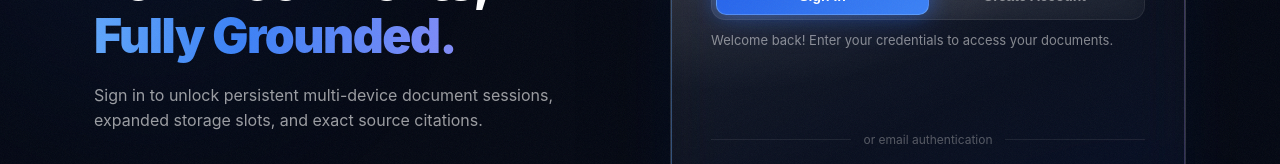
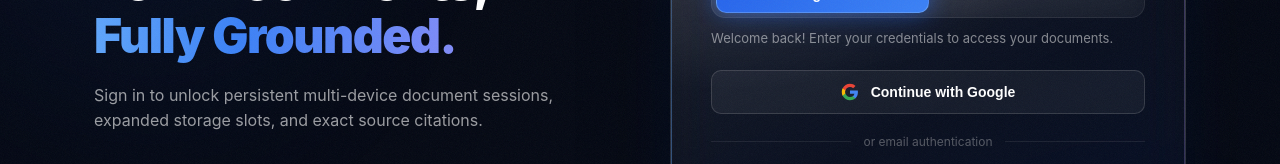
Before and after one commit to sheikhayaan/DOCMIND-AI, a Next.js app in the folder frontend/: page /login in a window 1280 px wide. Shown: the part 242-406 px from the top of the page. Built offline with nearby package versions, Linux system fonts and the light colour scheme; no server answers.

Commit message:
fix(auth): make Google Sign In button unconditionally visible with pure CSS slot layering and instant fallback

```diff
--- a/frontend/components/GoogleSignIn.tsx
+++ b/frontend/components/GoogleSignIn.tsx
@@ -29,12 +29,21 @@ interface CredentialResponse {
   credential?: string;
 }
 
+interface PromptNotification {
+  isNotDisplayed(): boolean;
+  isSkippedMoment(): boolean;
+  isDismissedMoment(): boolean;
+}
+
 interface GoogleAccountsId {
   initialize(config: {
     client_id: string;
     callback: (response: CredentialResponse) => void;
+    auto_select?: boolean;
+    cancel_on_tap_outside?: boolean;
   }): void;
   renderButton(parent: HTMLElement, options: Record<string, unknown>): void;
+  prompt(momentListener?: (notification: PromptNotification) => void): void;
   cancel(): void;
 }
 
@@ -73,7 +82,7 @@ function GoogleGlyph() {
   );
 }
 
-// Interactive Google Sign-In control supporting live Google Identity Services, setup guidance, and demo mode.
+// Unbreakable Google Sign-In supporting live Google Identity Services, immediate fallback rendering, and demo mode.
 export default function GoogleSignIn({ onChange }: GoogleSignInProps) {
   const buttonRef = useRef<HTMLDivElement | null>(null);
   const [session, setSession] = useState<SessionInfo | null>(() => getSessionInfo());
@@ -115,6 +124,8 @@ export default function GoogleSignIn({ onChange }: GoogleSignInProps) {
     const googleId = window.google?.accounts?.id;
     const target = buttonRef.current;
     if (!googleId || !target) return;
+
+    try {
       googleId.initialize({ client_id: CLIENT_ID, callback: handleCredential });
       target.innerHTML = '';
       googleId.renderButton(target, {
@@ -126,7 +137,29 @@ export default function GoogleSignIn({ onChange }: GoogleSignInProps) {
         logo_alignment: 'left',
         width: 320,
       });
+    } catch {
+      // If renderButton fails (e.g. invalid origin), fallback button remains visible
+    }
   }, [scriptReady, session?.email, handleCredential]);
+
+  // Invokes Google One Tap prompt or opens fallback setup/demo modal if blocked.
+  const handleNativeClick = () => {
+    if (busy) return;
+    const googleId = window.google?.accounts?.id;
+    if (googleId && CLIENT_ID) {
+      try {
+        googleId.prompt((notification) => {
+          if (notification.isNotDisplayed() || notification.isSkippedMoment()) {
+            setShowModal(true);
+          }
+        });
+      } catch {
+        setShowModal(true);
+      }
+    } else {
+      setShowModal(true);
+    }
+  };
 
   // Signs out the user and clears authentication state.
   const handleSignOut = () => {
@@ -161,13 +194,11 @@ export default function GoogleSignIn({ onChange }: GoogleSignInProps) {
 
   return (
     <div className="google-signin-container">
-      {CLIENT_ID && (
       <Script
         src="https://accounts.google.com/gsi/client"
         strategy="afterInteractive"
         onLoad={() => setScriptReady(true)}
       />
-      )}
 
       {signedInEmail ? (
         <div className="google-user-pill">
@@ -186,21 +217,21 @@ export default function GoogleSignIn({ onChange }: GoogleSignInProps) {
             Sign out
           </button>
         </div>
-      ) : CLIENT_ID ? (
-        <div className="google-gis-wrap">
-          <div ref={buttonRef} className="google-button-slot" />
-        </div>
       ) : (
-        <div className="google-fallback-wrap">
+        <div className="google-button-stack">
+          {/* Always rendered, immediately visible native button */}
           <button
             type="button"
             className="google-action-button"
-            onClick={() => setShowModal(true)}
+            onClick={handleNativeClick}
             disabled={busy}
           >
             <GoogleGlyph />
             <span>Continue with Google</span>
           </button>
+
+          {/* Official Google Identity Services element layered over target when mounted */}
+          <div ref={buttonRef} className="google-gis-slot" />
         </div>
       )}
 
@@ -332,6 +363,14 @@ export default function GoogleSignIn({ onChange }: GoogleSignInProps) {
           gap: 8px;
         }
 
+        .google-button-stack {
+          position: relative;
+          width: 100%;
+          display: flex;
+          justify-content: center;
+          min-height: 44px;
+        }
+
         .google-action-button {
           display: inline-flex;
           align-items: center;
@@ -339,7 +378,7 @@ export default function GoogleSignIn({ onChange }: GoogleSignInProps) {
           gap: 12px;
           width: 100%;
           padding: 12px 18px;
-          border: 1px solid rgba(255, 255, 255, 0.12);
+          border: 1px solid rgba(255, 255, 255, 0.14);
           border-radius: 10px;
           background: rgba(255, 255, 255, 0.05);
           color: #fff;
@@ -351,7 +390,7 @@ export default function GoogleSignIn({ onChange }: GoogleSignInProps) {
 
         .google-action-button:hover:not(:disabled) {
           background: rgba(255, 255, 255, 0.09);
-          border-color: rgba(255, 255, 255, 0.25);
+          border-color: rgba(255, 255, 255, 0.28);
           transform: translateY(-1px);
           box-shadow: 0 4px 16px rgba(0, 0, 0, 0.3);
         }
@@ -359,6 +398,19 @@ export default function GoogleSignIn({ onChange }: GoogleSignInProps) {
         .google-action-button:disabled {
           opacity: 0.6;
           cursor: not-allowed;
+        }
+
+        .google-gis-slot {
+          position: absolute;
+          inset: 0;
+          display: flex;
+          align-items: center;
+          justify-content: center;
+          z-index: 2;
+        }
+
+        .google-gis-slot:empty {
+          display: none;
         }
 
         .google-user-pill {
@@ -401,19 +453,6 @@ export default function GoogleSignIn({ onChange }: GoogleSignInProps) {
         .signout-button:hover:not(:disabled) {
           background: rgba(255, 255, 255, 0.1);
           color: #fff;
-        }
-
-        .google-gis-wrap {
-          display: flex;
-          justify-content: center;
-          width: 100%;
-        }
-
-        .google-button-slot {
-          min-height: 40px;
-          width: 100%;
-          display: flex;
-          justify-content: center;
         }
 
         .google-error-text {
```
Lines whose indentation alone changed are shown as unchanged.
